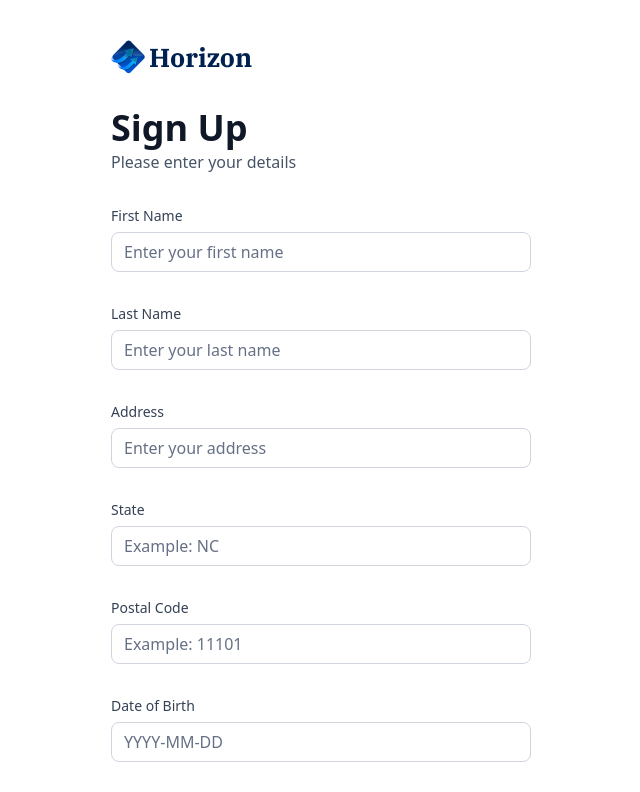
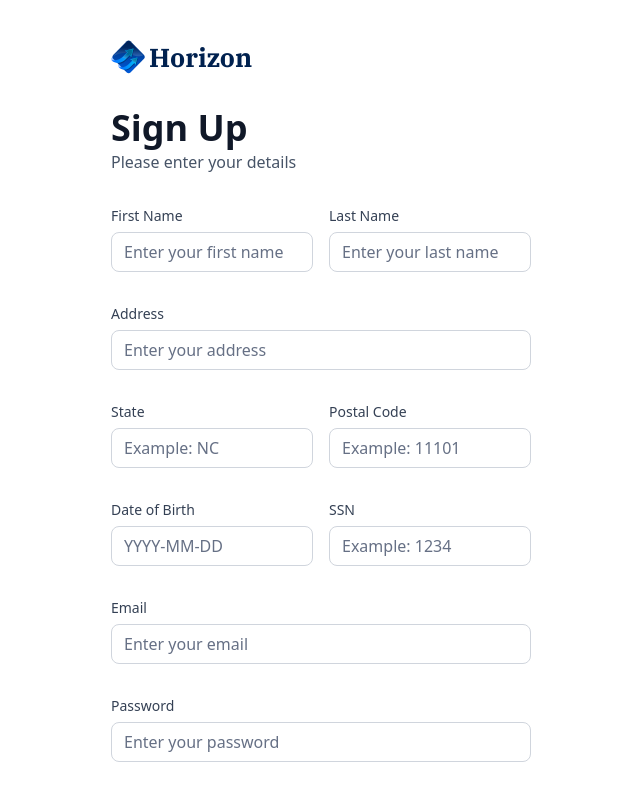
Before and after one commit to gab3v3ga-cod3s/banking-web-app, a Next.js app: page /sign-up in a window 1280 px wide. Shown: the top 792 px of the page, without its empty margins (319-959 px from the left). Built offline with nearby package versions, Linux system fonts and the light colour scheme.

Commit message:
fix postal code in utils (error with min and max char requirement

```diff
--- a/components/AuthForm.tsx
+++ b/components/AuthForm.tsx
@@ -91,6 +91,7 @@ const AuthForm = ({ type }: { type: string }) => {
                     <form onSubmit={form.handleSubmit(onSubmit)} className="space-y-8">
                         {type === 'sign-up' && (
                             <>
+                                <div className="flex gap-4">
                                     <CustomInput
                                         control={form.control}
                                         name='firstName'
@@ -103,12 +104,14 @@ const AuthForm = ({ type }: { type: string }) => {
                                         label="Last Name"
                                         placeholder="Enter your last name"
                                     />
+                                </div>
                                 <CustomInput
                                     control={form.control}
                                     name='address1'
                                     label="Address"
                                     placeholder="Enter your address"
                                 />
+                                <div className="flex gap-4">
                                     <CustomInput
                                         control={form.control}
                                         name='state'
@@ -121,6 +124,8 @@ const AuthForm = ({ type }: { type: string }) => {
                                         label="Postal Code"
                                         placeholder="Example: 11101"
                                     />
+                                </div>
+                                <div className="flex gap-4">
                                    <CustomInput
                                         control={form.control}
                                         name='dateOfBirth'
@@ -133,6 +138,7 @@ const AuthForm = ({ type }: { type: string }) => {
                                         label="SSN"
                                         placeholder="Example: 1234"
                                     />
+                                </div>
                             </>
                         )}
 
--- a/lib/utils.ts
+++ b/lib/utils.ts
@@ -202,7 +202,7 @@ export const authFormSchema = (type: string) => z.object({
   lastName: type === 'sign-in' ? z.string().optional() : z.string().min(3),
   address1: type === 'sign-in' ? z.string().optional() : z.string().max(50),
   state: type === 'sign-in' ? z.string().optional() : z.string().min(2).max(2),
-  postalCode: type === 'sign-in' ? z.string().optional() : z.string().min(3).max(2),
+  postalCode: type === 'sign-in' ? z.string().optional() : z.string().min(3).max(6),
   dateOfBirth: type === 'sign-in' ? z.string().optional() : z.string().min(3),
   ssn: type === 'sign-in' ? z.string().optional() : z.string().min(3),
   // sign in and sign up
```
Lines whose indentation alone changed are shown as unchanged.
